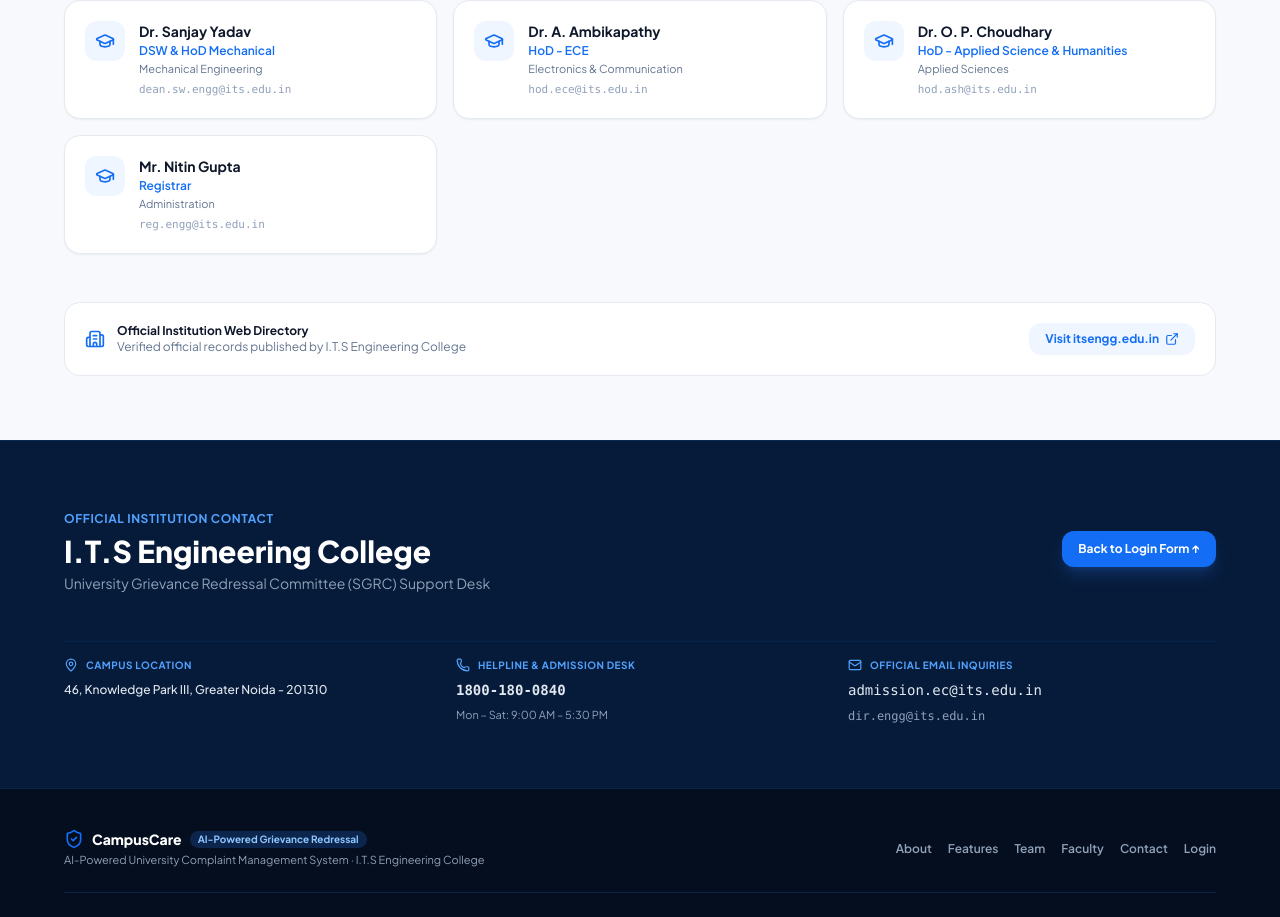
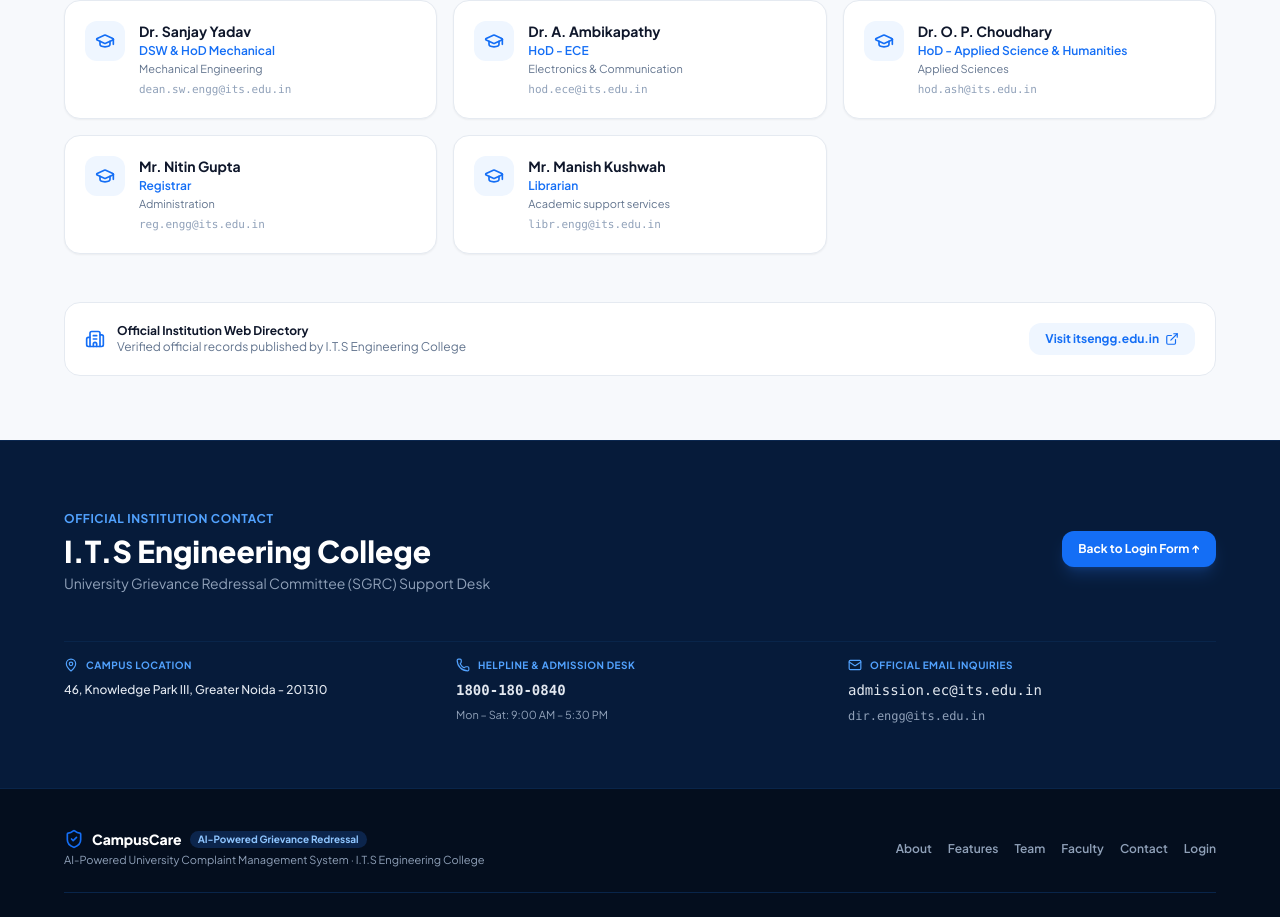
Before and after one commit to anujkushwaha047-byte/Campus-Ai, a React (Vite) app: page /login in a window 1280 px wide. Shown: the part 3356-4273 px from the top of the page. Built offline with nearby package versions, Linux system fonts and the light colour scheme.

Commit message:
Update collegeData.ts

```diff
--- a/src/collegeData.ts
+++ b/src/collegeData.ts
@@ -32,6 +32,7 @@
   { name: "Dr. A. Ambikapathy", designation: "HoD - ECE", department: "Electronics & Communication", phone: "0120-2331038", email: "hod.ece@its.edu.in", source: OFFICIAL_SOURCE_URLS.directory, verified: true },
   { name: "Dr. O. P. Choudhary", designation: "HoD - Applied Science & Humanities", department: "Applied Sciences", phone: "0120-2331026", email: "hod.ash@its.edu.in", source: OFFICIAL_SOURCE_URLS.directory, verified: true },
   { name: "Mr. Nitin Gupta", designation: "Registrar", department: "Administration", phone: "0120-2331027", email: "reg.engg@its.edu.in", source: OFFICIAL_SOURCE_URLS.directory, verified: true },
+  { name: "Mr. Manish Kushwah", designation: "Librarian", department: "Academic support services", phone: "9560338223", email: "libr.engg@its.edu.in", source: OFFICIAL_SOURCE_URLS.directory, verified: true }
 ] as const;
 
 export const TEAM_MEMBERS = [
```
